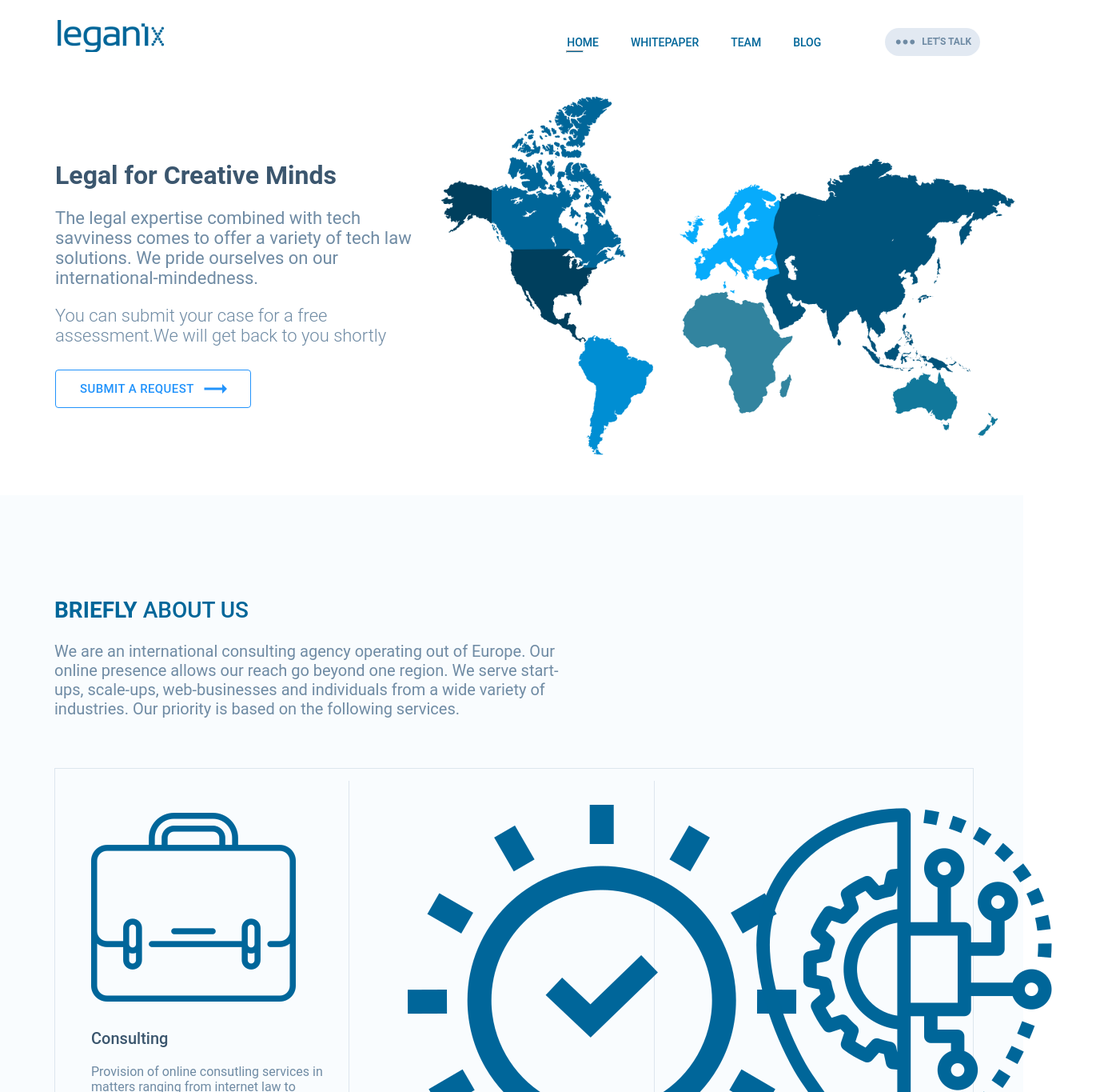
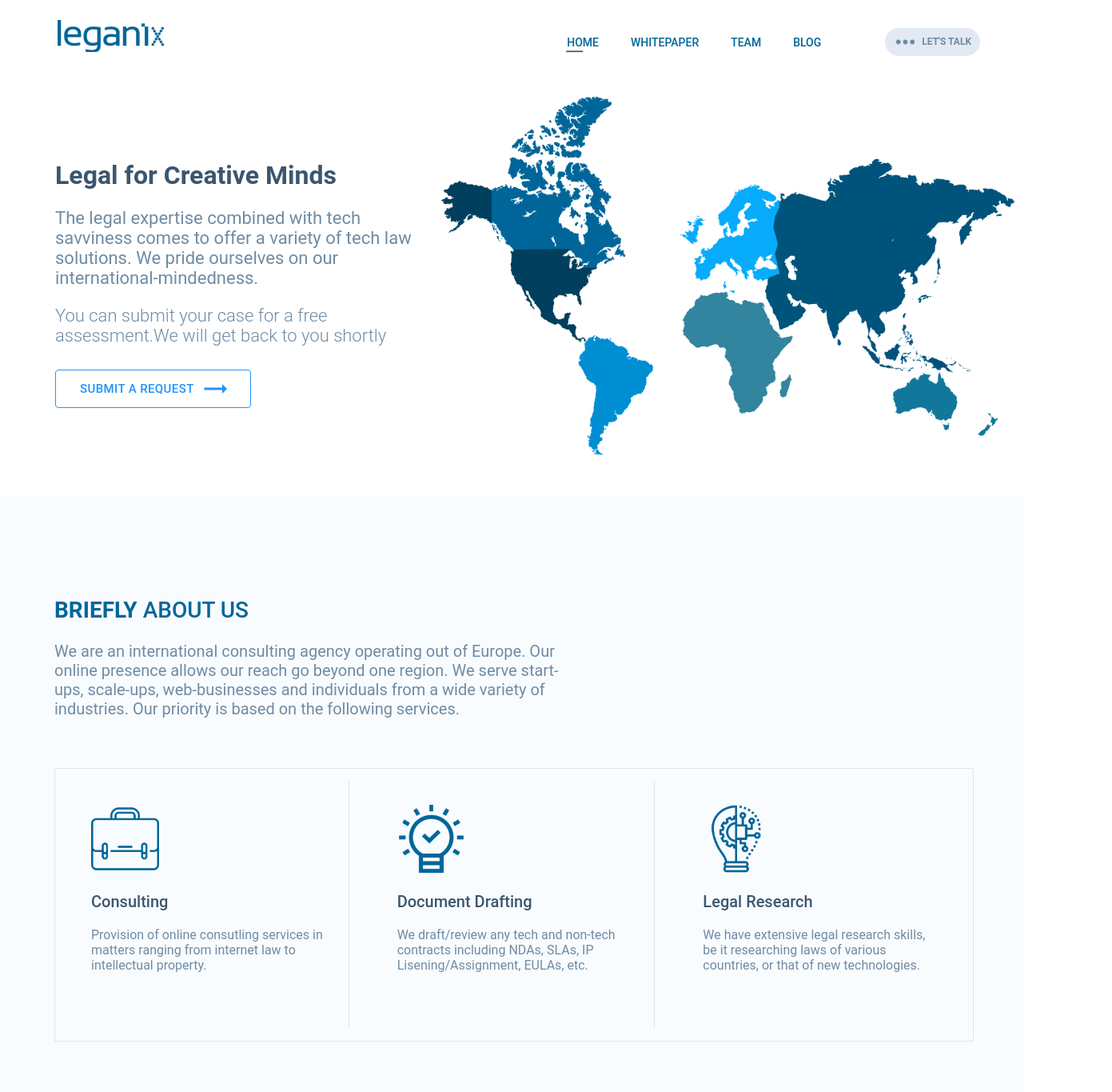
Before and after one commit to safiullah7/legan, a React (Create React App) app in the folder client/: page / in a window 1280 px wide. Shown: the top 1365 px of the page at 80% size, 1391 px wide, since content can reach past the window. Built offline with nearby package versions, Linux system fonts and the light colour scheme.

Commit message:
icons changed

```diff
--- a/client/src/features/footer/Footer.tsx
+++ b/client/src/features/footer/Footer.tsx
@@ -93,6 +93,8 @@ padding: 30px 15px 30px 18px;
   }
   img{
     padding: 45px 0px;
+    width: 120px;
+    height: 117px;
   }
   @media (max-width: 850px){
     img{
--- a/client/src/features/home/BriefAboutUsSection.tsx
+++ b/client/src/features/home/BriefAboutUsSection.tsx
@@ -72,6 +72,10 @@ const DivHomeAboutContent = styled.div`
   margin: 0px auto;
   padding-left: 3px;
   text-align: left;
+  img{
+    width: 85px;
+    height: 85px;
+  }
   h1{
     *{
       font-size: 28px;
```
